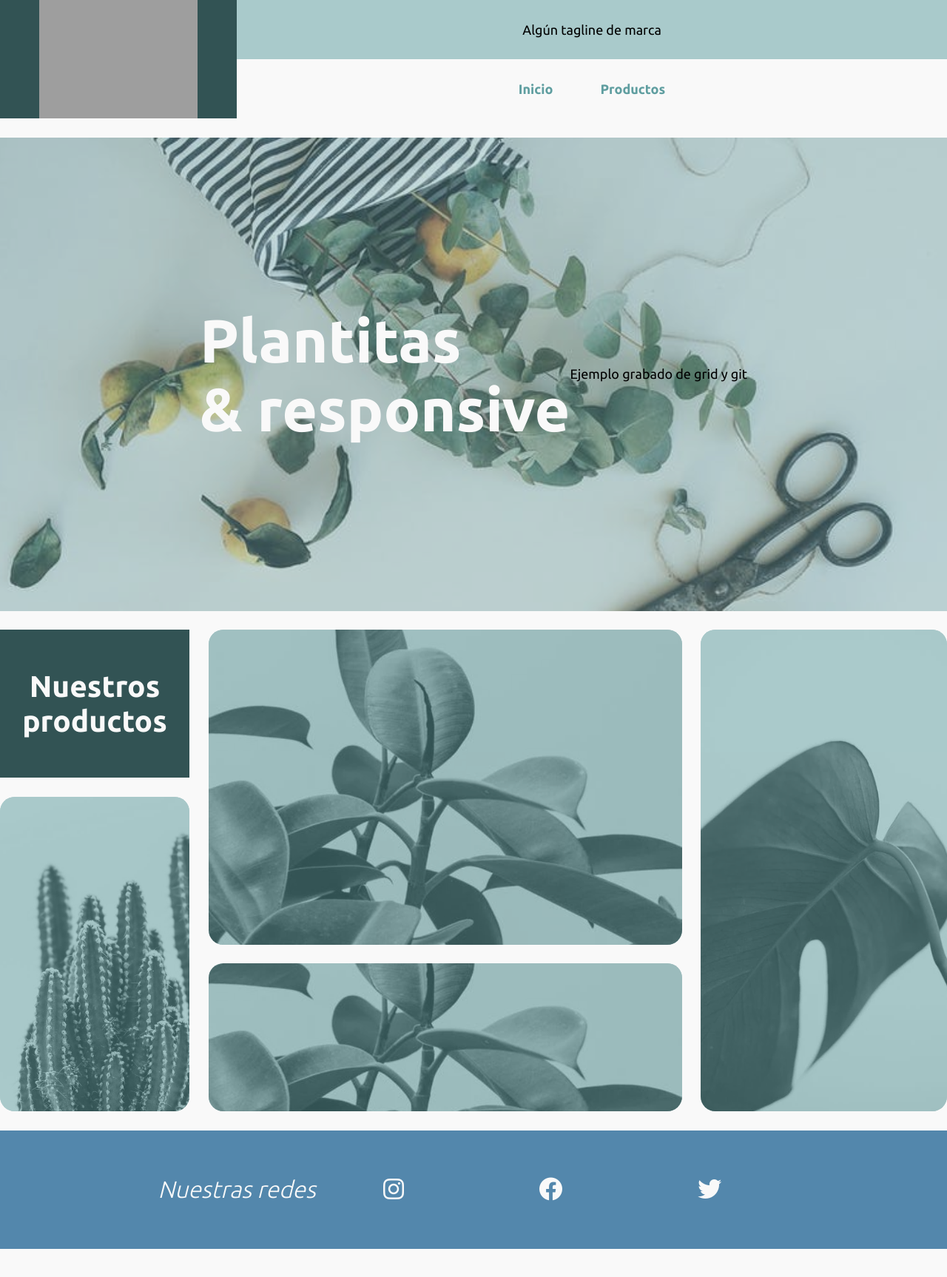
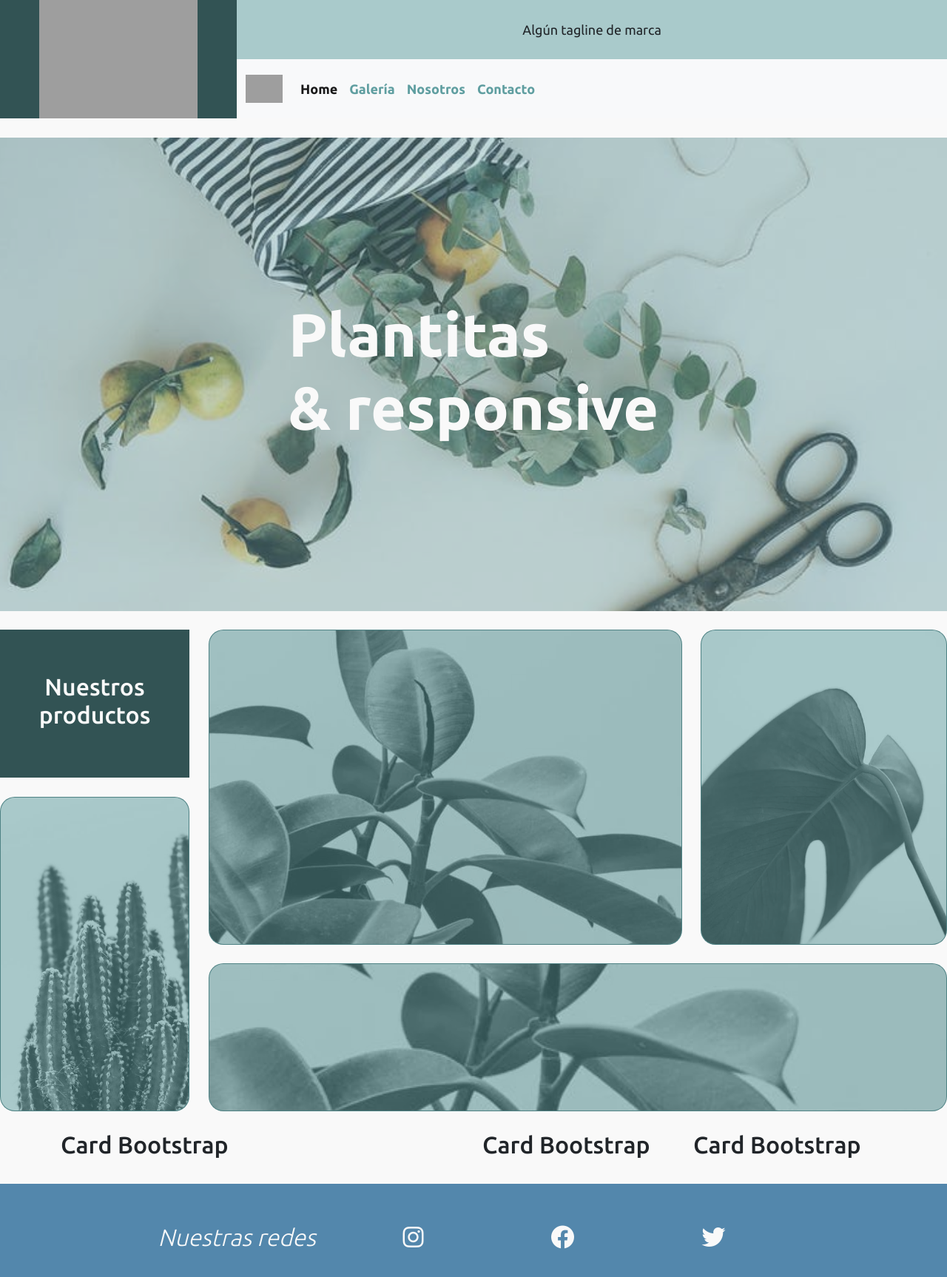
Before and after one commit to maruxmori/ejemplo-grid, a plain HTML site: page index.html in a window 1280 px wide. Shown: the whole page at 74% size. Before the commit the page ends 1688 px from the top, so only its background shows below. Drawn offline with nearby package versions, Linux system fonts and the light colour scheme; grey boxes are pictures that could not be loaded.

Commit message:
creo rama con NavBar Bootstrap

```diff
--- a/css/style.css
+++ b/css/style.css
@@ -29,6 +29,7 @@ body{
     "uno    dos     tres"
     "cinco  dos     tres"
     "cinco  cuatro  cuatro"
+    "boos boos boos"
     "footer footer footer"
     ;
     grid-template-columns: 1fr 50vw 20vw;
@@ -38,7 +39,7 @@ body{
 la tercera el repeat hace que tengan la misma medida las 2 filas siguientes
 la de "uno dos tres" y "uno cuatro cuatro"
 la ultima de 100px afecta al footer */
-    grid-template-rows: 20vh 80vh repeat(3, 200px) 10rem;
+    grid-template-rows: 20vh 80vh repeat(3, 200px) 1fr 10rem;
     gap: 2vw;
 }
 
@@ -90,7 +91,8 @@ para que ocupe hasta el final esa fila 2 (donde sería el inicio de la 3)
     */
     grid-row: 2;
     /*puedo usar*/
-    place-self: center;
+    width: 100%;
+    background-color: white;
 }
 
 .header a{
@@ -226,6 +228,28 @@ footer{
     color: #f9f9f9;
 }
 
+/*Clases copiadas desde Bootstrap, para personalizar estilos*/
+.container{
+    grid-area: boos;
+    width: 100vw;
+}
+.navbar-brand img{
+    width: 50px;
+
+}
+
+.navbar-collapse{
+    background: #f8f9fa;
+}
+.navbar-toggler{
+    border: none;
+}
+
+.fa-bars{
+    color: #325354;
+    font-size: 3rem;
+}
+
 @media screen and (max-width: 720px) {
 
     /*para cambiar el orden de los elementos en algun breakpoint
@@ -254,6 +278,7 @@ footer{
         "uno dos"
         "cinco tres"
         "cinco cuatro"
+        "boos boos"
         "footer footer"
         ;
     }
@@ -280,6 +305,7 @@ footer{
         "uno dos tres"
         "cinco dos tres"
         "cinco cuatro tres"
+        "boos boos"
         "footer footer footer"
         ;
     }
--- a/index.html
+++ b/index.html
@@ -11,7 +11,7 @@
       crossorigin="anonymous"
       referrerpolicy="no-referrer"
     />
-
+    <link rel="stylesheet" href="https://cdn.jsdelivr.net/npm/bootstrap@5.2.0/dist/css/bootstrap.min.css">
     <link rel="stylesheet" href="./css/style.css" />
     <title>Ejemplo de Layout con Grid y Flexbox</title>
   </head>
@@ -26,12 +26,33 @@
         </a>
 
         <span class="header--tagline">Algún tagline de marca</span>
-
+    <!--
         <nav class="header--nav">
           <ul class="navigation">
             <li><a href="./index.html">Inicio</a></li>
             <li><a href="./productos.html">Productos</a></li>
           </ul>
+        </nav> -->
+
+        <nav class="navbar navbar-expand-lg bg-light header--nav">
+          <div class="container-fluid">
+            <a class="navbar-brand" href="#">
+              <img
+            src="https://cdn-icons-png.flaticon.com/512/621/621715.png"
+            alt=""/>
+            </a>
+            <button class="navbar-toggler" type="button" data-bs-toggle="collapse" data-bs-target="#navbarNavAltMarkup" aria-controls="navbarNavAltMarkup" aria-expanded="false" aria-label="Toggle navigation">
+              <i class="fas fa-bars"></i>
+            </button>
+            <div class="collapse navbar-collapse" id="navbarNavAltMarkup">
+              <div class="navbar-nav">
+                <a class="nav-link active" aria-current="page" href="#">Home</a>
+                <a class="nav-link" href="">Galería</a>
+                <a class="nav-link" href="">Nosotros</a>
+                <a class="nav-link" href="">Contacto</a>
+              </div>
+            </div>
+          </div>
         </nav>
       </header>
 
@@ -41,8 +62,6 @@
             Plantitas <br />
             <strong> & responsive</strong>
           </h1>
-
-          <p>Ejemplo grabado de grid y git</p>
         </div>
       </section>
 
@@ -70,6 +89,22 @@
         <img src="./img/plantita-4.jpeg" alt="" />
       </article>
 
+
+      <section class="container">
+        <div class="row">
+          <div class="col-sm-12 col-lg-6">
+            <h2>Card Bootstrap</h2>
+          </div>
+          <div class="col-sm-12 col-lg-3">
+            <h2>Card Bootstrap</h2>
+          </div>
+          <div class="col-sm-12 col-lg-3">
+            <h2>Card Bootstrap</h2>
+          </div>
+        </div>
+
+      </section>
+
       <footer>
         <p>Nuestras redes</p>
         <ul class="redes">
@@ -86,6 +121,7 @@
       </footer>
 
     </div>
-
+    <script src="https://cdn.jsdelivr.net/npm/@popperjs/core@2.11.5/dist/umd/popper.min.js" integrity="sha384-Xe+8cL9oJa6tN/veChSP7q+mnSPaj5Bcu9mPX5F5xIGE0DVittaqT5lorf0EI7Vk" crossorigin="anonymous"></script>
+    <script src="https://cdn.jsdelivr.net/npm/bootstrap@5.2.0/dist/js/bootstrap.min.js" integrity="sha384-ODmDIVzN+pFdexxHEHFBQH3/9/vQ9uori45z4JjnFsRydbmQbmL5t1tQ0culUzyK" crossorigin="anonymous"></script>
   </body>
 </html>
```
